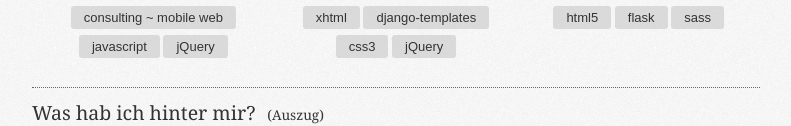
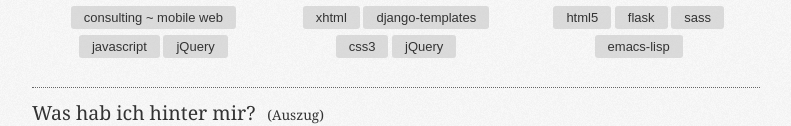
Before and after one commit to martinbalfanz/martinbalfanz.com, a plain HTML site: page index.html in a window 1280 px wide. Shown: the part 333-459 px from the top of the page, without its empty margins (244-1035 px from the left). Drawn offline with nearby package versions, Linux system fonts and the light colour scheme; files that its build step writes are made by us from their sources.

Commit message:
Update index.html

```diff
--- a/index.html
+++ b/index.html
@@ -73,6 +73,7 @@
               <li>html5</li>
               <li>flask</li>
               <li>sass</li>
+              <li>emacs-lisp</li>
             </ul>
           </div>
         </li>
```
